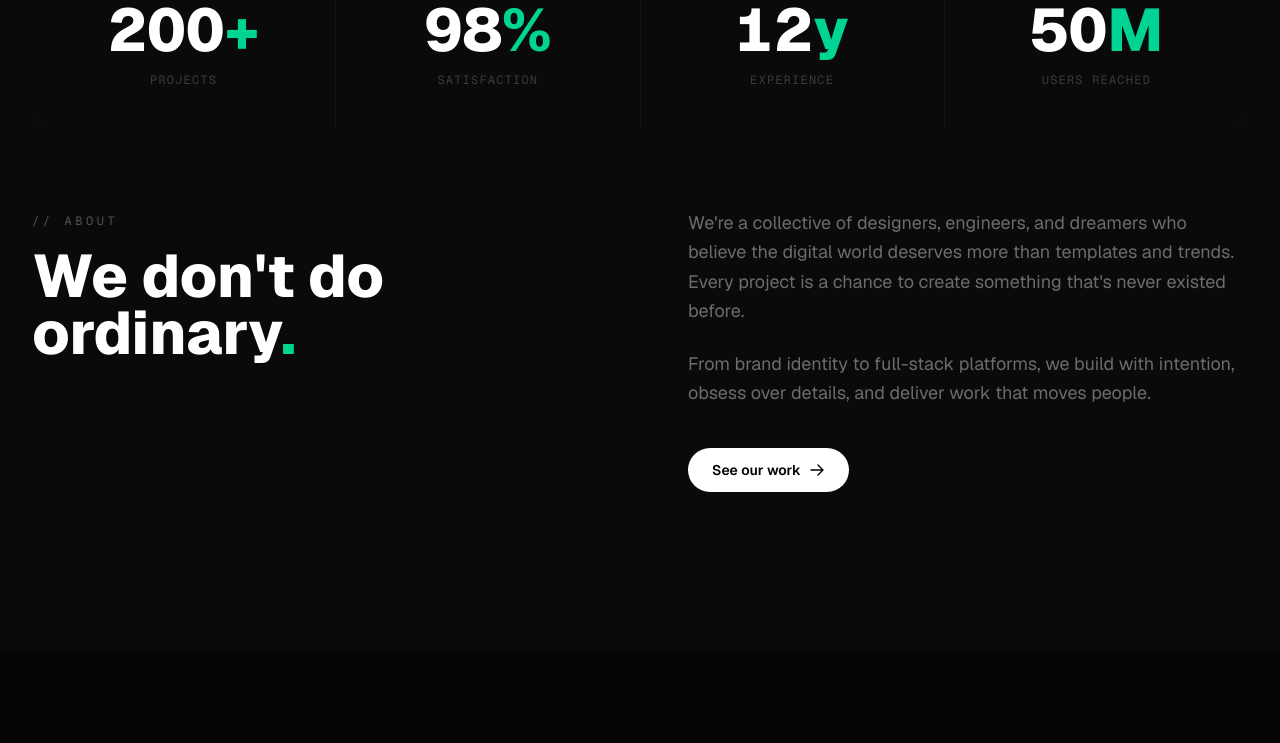
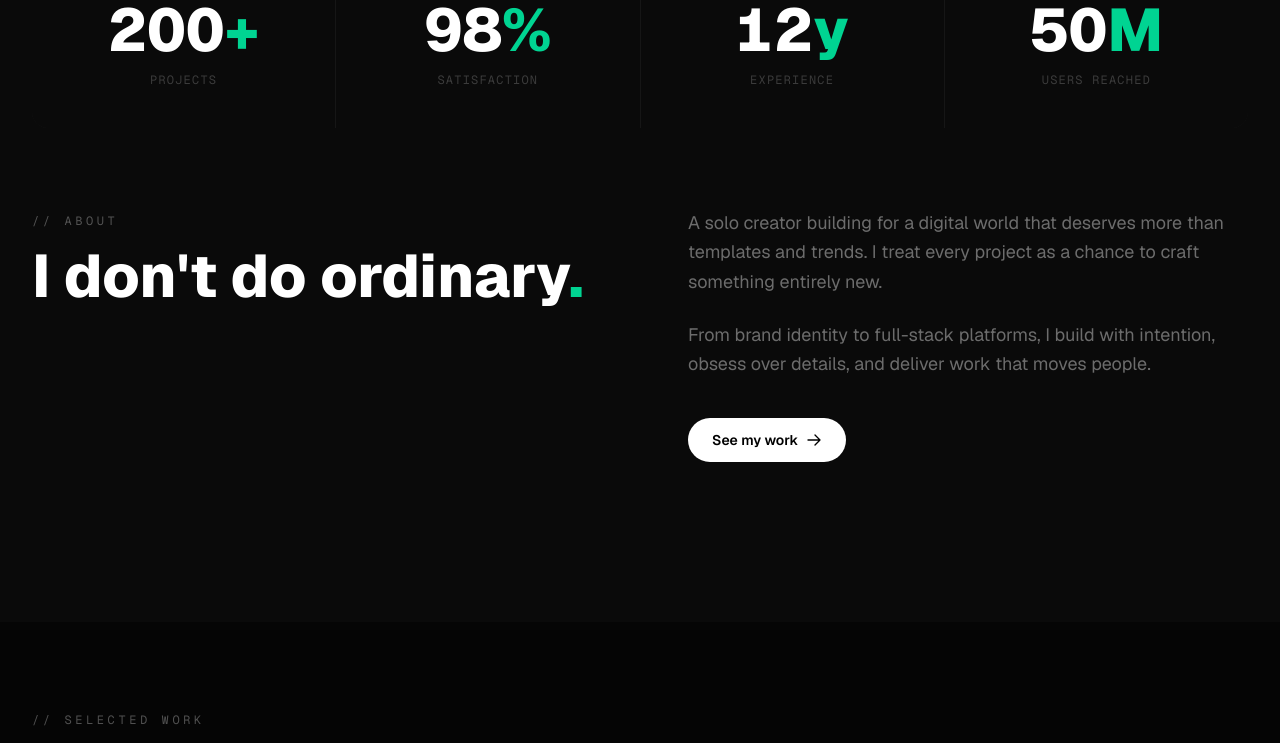
Before and after one commit to matnep/desainep, a React (Vite) app: page / in a window 1280 px wide. Shown: the part 2000-2743 px from the top of the page. Built offline with nearby package versions, Linux system fonts and the light colour scheme; no server answers.

Commit message:
style: move timer under lives indicator

```diff
--- a/src/components/About.jsx
+++ b/src/components/About.jsx
@@ -74,7 +74,7 @@ const About = () => {
               // about
                         </span>
                         <h2 className="mt-4 text-4xl md:text-6xl font-extrabold font-geist text-white leading-[0.95]">
-                            We don't do ordinary<span className="text-emerald-400">.</span>
+                            I don't do ordinary<span className="text-emerald-400">.</span>
                         </h2>
                     </motion.div>
 
@@ -86,17 +86,17 @@ const About = () => {
                         className="space-y-6"
                     >
                         <p className="text-white/40 text-lg leading-relaxed font-geist">
-                            We're a collective of designers, engineers, and dreamers who believe
-                            the digital world deserves more than templates and trends. Every project
-                            is a chance to create something that's never existed before.
+                            A solo creator building for a digital world that deserves more
+                            than templates and trends. I treat every project as a chance
+                            to craft something entirely new.
                         </p>
                         <p className="text-white/40 text-lg leading-relaxed font-geist">
-                            From brand identity to full-stack platforms, we build with intention,
+                            From brand identity to full-stack platforms, I build with intention,
                             obsess over details, and deliver work that moves people.
                         </p>
                         <div className="flex gap-4 pt-4">
                             <a href="#portfolio" className="inline-flex items-center gap-2 px-6 py-3 bg-white text-black text-sm font-semibold rounded-full hover:bg-white/90 transition-all font-geist">
-                                See our work
+                                See my work
                                 <svg className="w-4 h-4" fill="none" stroke="currentColor" strokeWidth="2" viewBox="0 0 24 24">
                                     <path strokeLinecap="round" strokeLinejoin="round" d="M13.5 4.5 21 12m0 0-7.5 7.5M21 12H3" />
                                 </svg>
--- a/src/components/RocketGame.jsx
+++ b/src/components/RocketGame.jsx
@@ -933,22 +933,22 @@ const RocketGame = ({ textContainerRef, onBossDefeated, onGameOver }) => {
             // --- HUD (positioned at edges, not overlapping center text) ---
             ctx.font = "bold 11px 'Geist Mono', monospace";
 
-            // Timer top-center
-            ctx.textAlign = "center";
-            ctx.fillStyle = "rgba(255,255,255,0.15)";
-            ctx.fillText(formatTime(s.elapsedMs), canvas.width / 2, 35);
-
-            // Score top-right
-            ctx.textAlign = "right";
-            ctx.fillStyle = "rgba(255,255,255,0.15)";
-            ctx.fillText(`${s.score}`, canvas.width - 20, 35);
-
             // Lives top-left
             ctx.textAlign = "left";
             for (let i = 0; i < PLAYER_LIVES; i++) {
                 ctx.fillStyle = i < s.lives ? "rgba(255,255,255,0.35)" : "rgba(255,255,255,0.06)";
                 ctx.fillText("♥", 20 + i * 16, 35);
             }
+
+            // Timer under lives
+            ctx.textAlign = "left";
+            ctx.fillStyle = "rgba(255,255,255,0.15)";
+            ctx.fillText(formatTime(s.elapsedMs), 20, 52);
+
+            // Score top-right
+            ctx.textAlign = "right";
+            ctx.fillStyle = "rgba(255,255,255,0.15)";
+            ctx.fillText(`${s.score}`, canvas.width - 20, 35);
 
             // Boss countdown bottom-right
             if (!s.bossDefeated && s.gamePhase === "normal") {
```
